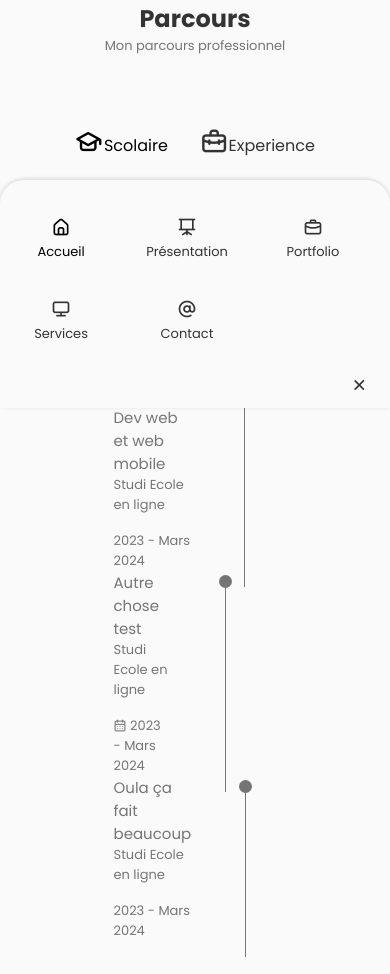
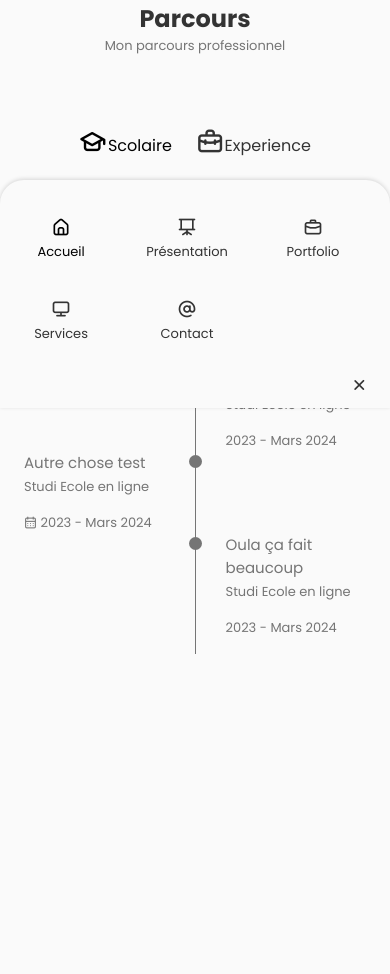
Before and after one commit to KevinMaze/portfolio, a React (Create React App) app: page /about in a window 390 px wide. Shown: the part 1280-2254 px from the top of the page. After the commit the page ends 1982 px from the top, so only its background shows below. Built offline with nearby package versions, Linux system fonts and the light colour scheme.

Commit message:
end css parcours file

```diff
--- a/src/components/Parcours/Parcours.jsx
+++ b/src/components/Parcours/Parcours.jsx
@@ -35,7 +35,6 @@
                                     <i className="uil uil-calendar-alt"></i> 2023 - Mars 2024
                                 </div>
                             </div>
-                            <div></div>
                             <div>
                                 <span className="parcours__rounder"></span>
                                 <span className="parcours__line"></span>
@@ -43,17 +42,17 @@
                         </div>
 
                         <div className="parcours__data">
+                            <div></div>
+                            <div>
+                                <span className="parcours__rounder"></span>
+                                <span className="parcours__line"></span>
+                            </div>
                             <div>
                                 <h3 className="parcours__title">Formation Dev web et web mobile</h3>
                                 <span className="parcours__subtitle">Studi Ecole en ligne</span>
                                 <div className="parcours__calender">
                                     <i className="uil uilcalendar-alt"></i> 2023 - Mars 2024
                                 </div>
-                            </div>
-                            <div></div>
-                            <div>
-                                <span className="parcours__rounder"></span>
-                                <span className="parcours__line"></span>
                             </div>
                         </div>
 
@@ -65,7 +64,6 @@
                                     <i className="uil uil-calendar-alt"></i> 2023 - Mars 2024
                                 </div>
                             </div>
-                            <div></div>
                             <div>
                                 <span className="parcours__rounder"></span>
                                 <span className="parcours__line"></span>
@@ -73,6 +71,11 @@
                         </div>
 
                         <div className="parcours__data">
+                            <div></div>
+                            <div>
+                                <span className="parcours__rounder"></span>
+                                <span className="parcours__line"></span>
+                            </div>
                             <div>
                                 <h3 className="parcours__title">Oula ça fait beaucoup</h3>
                                 <span className="parcours__subtitle">Studi Ecole en ligne</span>
@@ -80,27 +83,22 @@
                                     <i className="uil uilcalendar-alt"></i> 2023 - Mars 2024
                                 </div>
                             </div>
-                            <div></div>
-                            <div>
-                                <span className="parcours__rounder"></span>
-                                <span className="parcours__line"></span>
-                            </div>
                         </div>
                     </div>
 
                     <div className={toggleState === 2 ? "parcours__content parcours__content-active" : "parcours__content"}>
                         <div className="parcours__data">
-                            <div></div>
-                            <div>
-                                <span className="parcours__rounder"></span>
-                                <span className="parcours__line"></span>
-                            </div>
                             <div>
                                 <h3 className="parcours__title">Bidule truc machin</h3>
                                 <span className="parcours__subtitle">Studi Ecole en ligne</span>
                                 <div className="parcours__calender">
                                     <i className="uil uil-calendar-alt"></i> 2023 - Mars 2024
                                 </div>
+                            </div>
+
+                            <div>
+                                <span className="parcours__rounder"></span>
+                                <span className="parcours__line"></span>
                             </div>
                         </div>
 
@@ -120,17 +118,16 @@
                         </div>
 
                         <div className="parcours__data">
-                            <div></div>
-                            <div>
-                                <span className="parcours__rounder"></span>
-                                <span className="parcours__line"></span>
-                            </div>
                             <div>
                                 <h3 className="parcours__title">Autre chose test</h3>
                                 <span className="parcours__subtitle">Studi Ecole en ligne</span>
                                 <div className="parcours__calender">
                                     <i className="uil uil-calendar-alt"></i> 2023 - Mars 2024
                                 </div>
+                            </div>
+                            <div>
+                                <span className="parcours__rounder"></span>
+                                <span className="parcours__line"></span>
                             </div>
                         </div>
 
--- a/src/components/Parcours/parcours.css
+++ b/src/components/Parcours/parcours.css
@@ -79,3 +79,34 @@
     background-color: var(--text-color);
     transform: translate(6px, -7px);
 }
+
+/*********************************** MEDIA QUERY */
+@media screen and (max-width: 992px){
+    .parcours__container {
+        margin-left: auto;
+        margin-right: auto;
+    }
+}
+
+@media screen and (max-width: 768px){
+    .parcours__container {
+        margin-left: var(--mb-1-5);
+        margin-right: var(--mb-1-5);
+    }
+}
+
+@media screen and (max-width: 576px){
+    .parcours__section {
+        grid-template-columns: initial;
+    }
+
+    .parcours__button {
+        margin: 0 var(--mb-0-75);
+    }
+}
+
+@media screen and (max-width: 350px){
+    .parcours__data {
+        gap: 0.5rem;
+    }
+}
```
